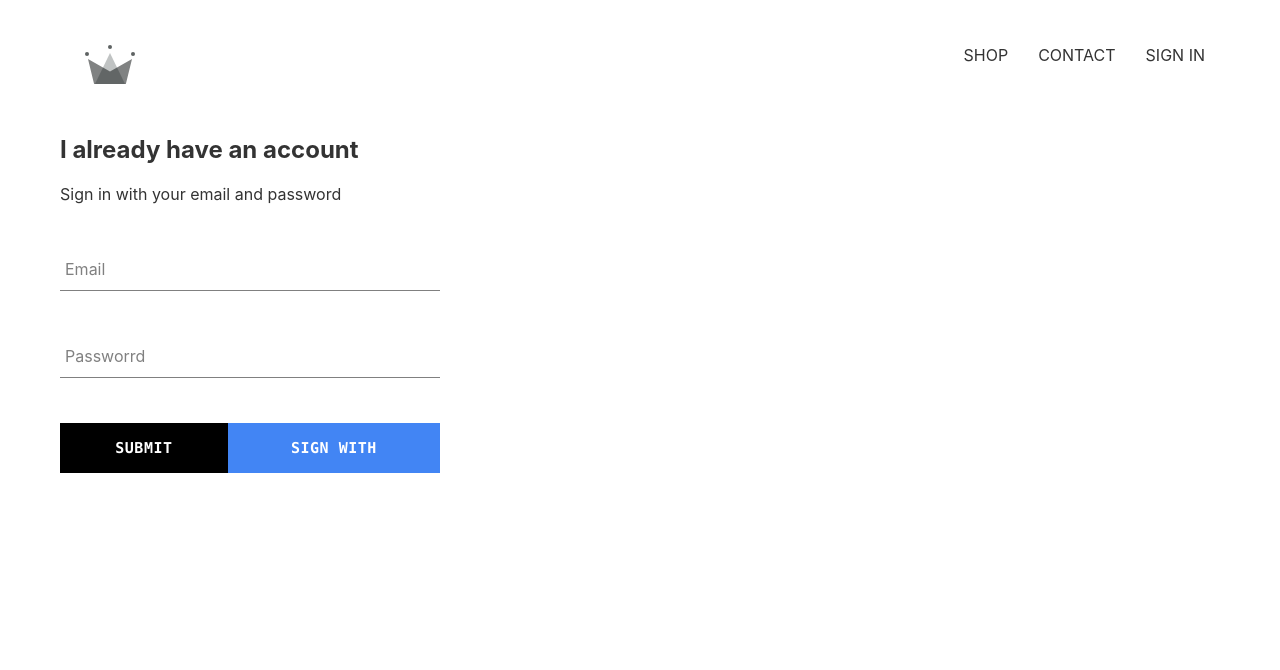
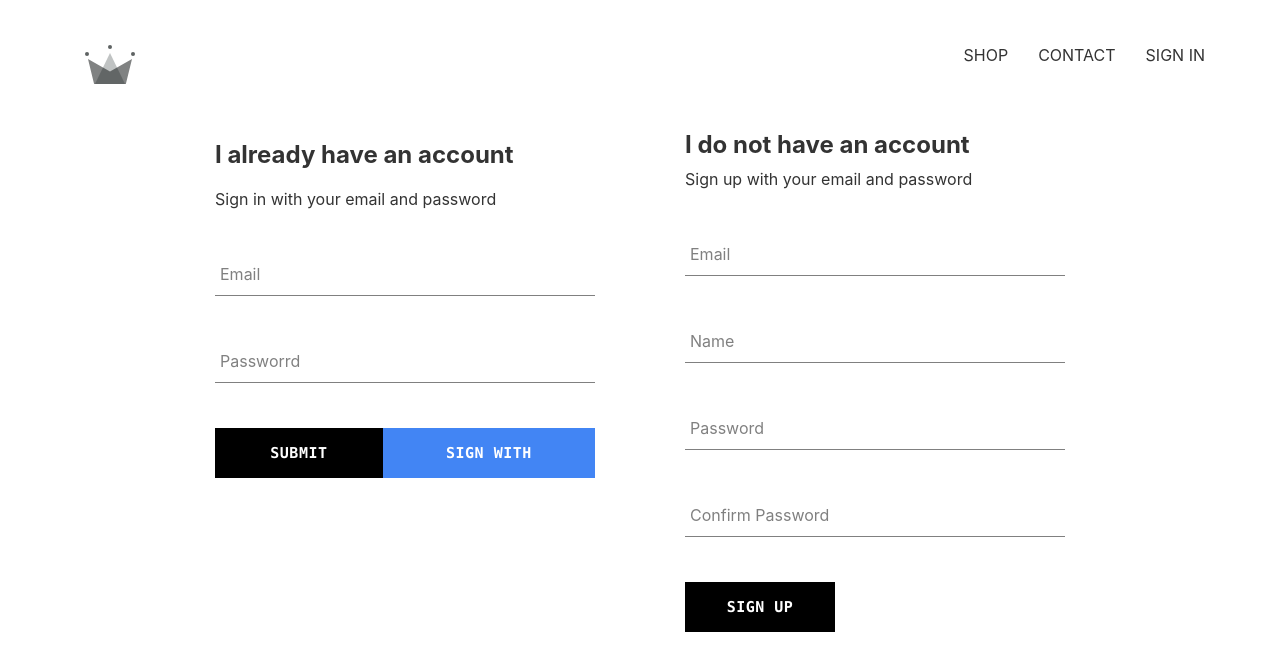
Before and after one commit to jonjj2016/online-shop, a React (Create React App) app: page /signin in a window 1280 px wide. Shown: the top 670 px of the page. Built offline with nearby package versions, Linux system fonts and the light colour scheme; no server answers.

Commit message:
implemented firebase utils,included ability to store authenticated users into our firestore database

```diff
--- a/src/App.js
+++ b/src/App.js
@@ -5,7 +5,7 @@
 import Homepage from './page/homepage/homepage.component';
 import Hader from './components/header/header.component';
 import SignInAndSignOutPage from './page/signin-and-signup-page/signin-and-signup-page.component';
-import { auth } from './firebase/firebase.utils';
+import { auth, createUserProfileDocument } from './firebase/firebase.utils';
 
 class App extends Component {
   constructor() {
@@ -15,10 +15,25 @@
     };
   }
 
-  //unsubscribeFromAuth=null
+  unsubscribeFromAuth = null;
   componentDidMount() {
-    auth.onAuthStateChanged(user => {
-      this.setState({ currentUser: user });
+    auth.onAuthStateChanged(async userAuth => {
+      if (userAuth) {
+        const userRef = await createUserProfileDocument(userAuth);
+        userRef.onSnapshot(snapShot => {
+          this.setState(
+            {
+              currentUser: {
+                id: snapShot.id,
+                ...snapShot.data()
+              }
+            },
+            () => console.log(this.state)
+          );
+        });
+      } else {
+        this.setState({ currentUser: userAuth });
+      }
     });
   }
   componentWillUnmount() {
--- /dev/null
+++ b/src/components/sign-up/sign-up.component.jsx
@@ -0,0 +1,89 @@
+import React, { Component } from 'react';
+import CustomButton from '../custom-button/custom-button.component';
+import FormInput from '../sorm-input/form-input.component';
+import './sign-up.style.scss';
+import { auth, createUserProfileDocument } from '../../firebase/firebase.utils';
+
+class SignUp extends Component {
+  constructor() {
+    super();
+    this.state = {
+      displayName: '',
+      email: '',
+      password: '',
+      confirmPassword: ''
+    };
+  }
+  handleSubmit = async e => {
+    e.preventDefault();
+    const { email, password, confirmPassword, displayName } = this.state;
+    if (password !== confirmPassword) {
+      alert('Passwords dontmatch');
+      return;
+    }
+    try {
+      const { user } = await auth.createUserWithEmailAndPassword(
+        email,
+        password
+      );
+      await createUserProfileDocument(user, { displayName });
+      this.setState({
+        displayName: '',
+        email: '',
+        password: '',
+        confirmPassword: ''
+      });
+    } catch (err) {
+      console.error(err);
+    }
+  };
+  handleChange = e => {
+    const { name, value } = e.target;
+    this.setState({ [name]: value });
+  };
+  render() {
+    const { email, password, confirmPassword, displayName } = this.state;
+    return (
+      <div className="sign-up">
+        <h2 className="title">I do not have an account</h2>
+        <span>Sign up with your email and password</span>
+        <form className="sign-up-form" onSubmit={this.handleSubmit}>
+          <FormInput
+            name="email"
+            handleChange={this.handleChange}
+            type="email"
+            label="Email"
+            value={email}
+            required
+          />
+          <FormInput
+            name="displayName"
+            handleChange={this.handleChange}
+            type="text"
+            label="Name"
+            value={displayName}
+            required
+          />
+          <FormInput
+            name="password"
+            handleChange={this.handleChange}
+            type="password"
+            label="Password"
+            value={password}
+            required
+          />
+          <FormInput
+            name="confirmPassword"
+            handleChange={this.handleChange}
+            type="password"
+            label="Confirm Password"
+            value={confirmPassword}
+            required
+          />
+          <CustomButton type="submit">Sign Up</CustomButton>
+        </form>
+      </div>
+    );
+  }
+}
+export default SignUp;
--- /dev/null
+++ b/src/components/sign-up/sign-up.style.scss
@@ -0,0 +1,9 @@
+.sign-up {
+    display: flex;
+    flex-direction: column;
+    width: 380px;
+
+    .title {
+        margin: 10px 0;
+    }
+}
--- a/src/firebase/firebase.utils.js
+++ b/src/firebase/firebase.utils.js
@@ -3,15 +3,41 @@
 import 'firebase/auth';
 
 const config = {
-    apiKey: "AIzaSyCphy3vPUbIJv6_ZMdMnBXr8PK81-xNgIg",
-    authDomain: "samle-db.firebaseapp.com",
-    databaseURL: "https://samle-db.firebaseio.com",
-    projectId: "samle-db",
+    apiKey: "AIzaSyBH5hy1NGN1KD47Fi2lialmLr093R2lMW8",
+    authDomain: "crwn-db-8c93e.firebaseapp.com",
+    databaseURL: "https://crwn-db-8c93e.firebaseio.com",
+    projectId: "crwn-db-8c93e",
     storageBucket: "",
-    messagingSenderId: "480162923391",
-    appId: "1:480162923391:web:1f5ab2bb3575d9e0b3d04a",
-    measurementId: "G-394HMT60NW"
+    messagingSenderId: "973146180029",
+    appId: "1:973146180029:web:7e382f45c3543a50896ad4",
+    measurementId: "G-8WYQ6DX6S6"
 }
+
+export const createUserProfileDocument = async (userAuth, additionalData) => {
+    if (!userAuth) return
+    const userRef = firestore.doc(`users/${userAuth.uid}`)
+    const snapShot = await userRef.get()
+    console.log(snapShot)
+    if (!snapShot.exists) {
+        const {
+            displayName,
+            email
+        } = userAuth;
+        const createdAt = new Date()
+        try {
+            await userRef.set({
+                displayName,
+                email,
+                createdAt,
+                ...additionalData
+            })
+        } catch (err) {
+            console.log("Error creating user", err)
+        }
+    }
+    return userRef;
+}
+
 firebase.initializeApp(config);
 export const auth = firebase.auth();
 export const firestore = firebase.firestore();
--- a/src/page/signin-and-signup-page/signin-and-signup-page.component.jsx
+++ b/src/page/signin-and-signup-page/signin-and-signup-page.component.jsx
@@ -1,9 +1,11 @@
 import React from 'react';
 import './signin-and-signup-page.style.scss';
 import SignIn from '../../components/sign-in/sign-in.component';
+import SignUp from '../../components/sign-up/sign-up.component';
 const SignInAndSignOutPage = () => (
   <div className="sign-in-and-sign-up">
     <SignIn />
+    <SignUp />
   </div>
 );
 export default SignInAndSignOutPage;
--- a/src/page/signin-and-signup-page/signin-and-signup-page.style.scss
+++ b/src/page/signin-and-signup-page/signin-and-signup-page.style.scss
@@ -0,0 +1,6 @@
+.sign-in-and-sign-up {
+    width: 850px;
+    display: flex;
+    justify-content: space-between;
+    margin: 30px auto
+}
```
